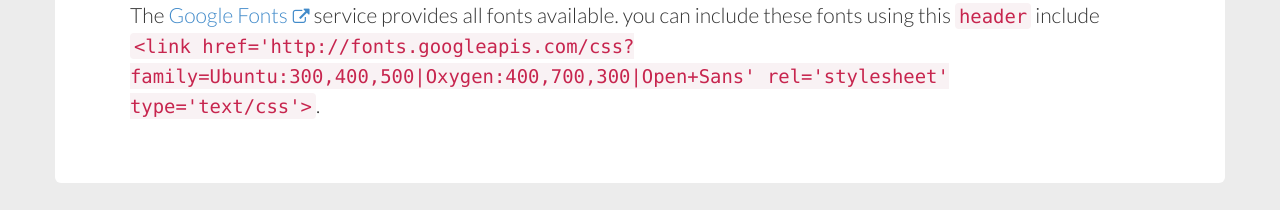
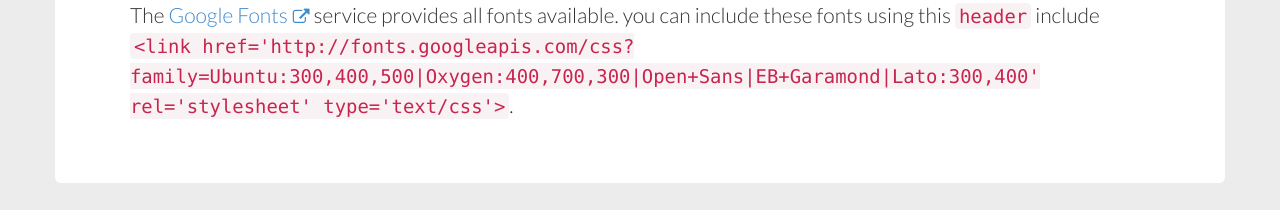
Before and after one commit to 8bitsquid/ualib-styles, a website: page styleguide/section-2.html in a window 1280 px wide. Shown: the part 219-429 px from the top of the page. Drawn offline with nearby package versions, Linux system fonts and the light colour scheme.

Commit message:
Updated typography docs

```diff
--- a/src/styles/bootstrap/variables.less
+++ b/src/styles/bootstrap/variables.less
@@ -294,7 +294,7 @@
 // Typography
 //
 // The [Google Fonts](https://www.google.com/fonts) service provides all fonts available.
-// you can include these fonts using this `header` include `<link href='http://fonts.googleapis.com/css?family=Ubuntu:300,400,500|Oxygen:400,700,300|Open+Sans' rel='stylesheet' type='text/css'>`.
+// you can include these fonts using this `header` include `<link href='http://fonts.googleapis.com/css?family=Ubuntu:300,400,500|Oxygen:400,700,300|Open+Sans|EB+Garamond|Lato:300,400' rel='stylesheet' type='text/css'>`.
 //
 // Styleguide 2.
 
--- a/styleguide/section-2.html
+++ b/styleguide/section-2.html
@@ -76,7 +76,7 @@
                             <h1>Typography <small>2.0</small></h1>
 
                                 <p>The <a href="https://www.google.com/fonts">Google Fonts</a> service provides all fonts available.
-you can include these fonts using this <code>header</code> include <code>&lt;link href=&#39;http://fonts.googleapis.com/css?family=Ubuntu:300,400,500|Oxygen:400,700,300|Open+Sans&#39; rel=&#39;stylesheet&#39; type=&#39;text/css&#39;&gt;</code>.</p>
+you can include these fonts using this <code>header</code> include <code>&lt;link href=&#39;http://fonts.googleapis.com/css?family=Ubuntu:300,400,500|Oxygen:400,700,300|Open+Sans|EB+Garamond|Lato:300,400&#39; rel=&#39;stylesheet&#39; type=&#39;text/css&#39;&gt;</code>.</p>
 
 
                     </div>
```
Also changed, not shown: 1 other file.
